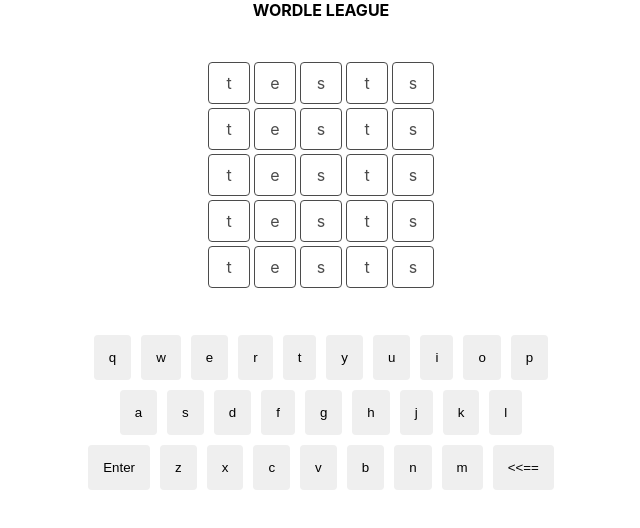
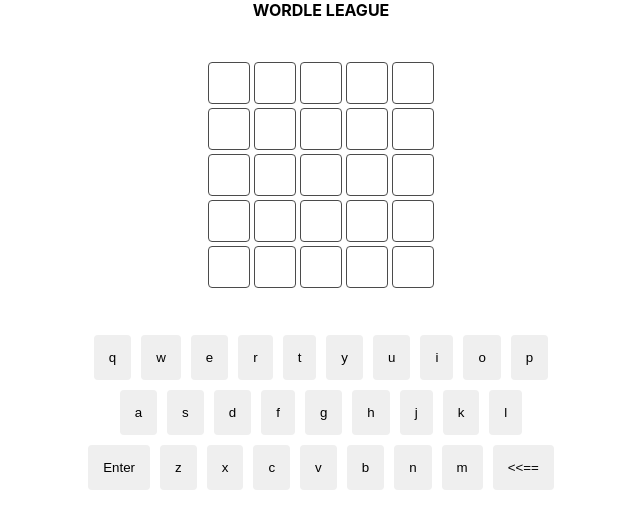
Before and after one commit to shaktilucifer/wordle-league, a React (Create React App) app: page / in a window 1280 px wide. Shown: the top 528 px of the page, without its empty margins (319-959 px from the left). Built offline with nearby package versions, Linux system fonts and the light colour scheme.

Commit message:
fix letter block and connect keyboard with board

```diff
--- a/src/App.js
+++ b/src/App.js
@@ -15,16 +15,18 @@
     } else if (clickedLetter === BACKSPACE) {
       // remove one letter
     }
+
     setClickedLetter(clickedLetter);
     if(currentWord.length < 5) {
        currentWord = currentWord + clickedLetter;
+       setCurrentWord(currentWord);
     }
   }, [setClickedLetter]);
 
   return (
     <div className="App">
         <header><strong>WORDLE LEAGUE</strong></header>
-        <Board clickedLetter={clickedLetter} />
+        <Board clickedLetter={clickedLetter} currentWord={currentWord} />
         <KeyBoard onClickKey={onClickKey} />
     </div>
   );
--- a/src/Board.js
+++ b/src/Board.js
@@ -10,13 +10,14 @@
   const [currentRow, setCurrentRow] = useState(0);
 
   useEffect(() => {
+    console.log(currentWord);
     // set word here
   })
 
   return (
     <div className="Board">
      { [1,2,3,4,5].map((index) => {
-        return <WordRow key={'row_'+index} letterArray={word.split('')} />
+        return <WordRow key={'row_'+index} letterArray={currentWord.split('')} />
       })}
     </div>
   );
--- a/src/WordRow.js
+++ b/src/WordRow.js
@@ -5,8 +5,8 @@
 
   return (
     <div className="word-row">
-        {letterArray.map((letter) => {
-          return <LetterBlock letter={letter} />
+        {[0, 1, 2, 3, 4].map((val) => {
+          return <LetterBlock letter={letterArray[val]} />
         })}
     </div>
   );
```
